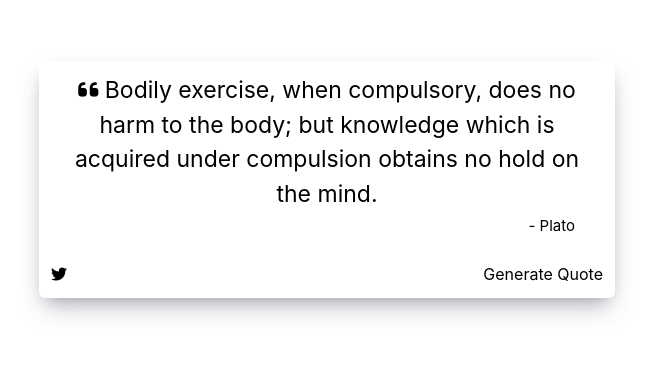
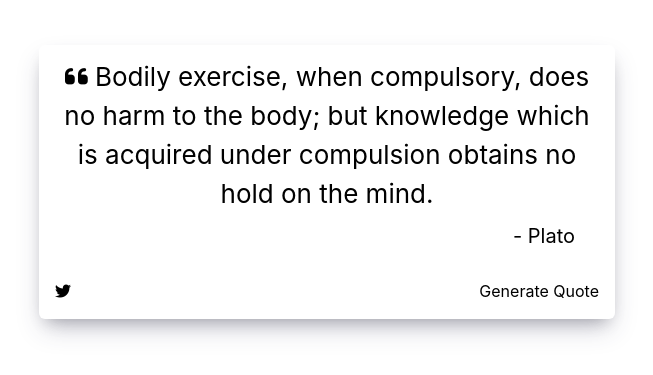
Before and after one commit to alanbacay02/random-quote-machine, a React (Create React App) app: page / in a window 1280 px wide. Shown: the part 147-522 px from the top of the page, without its empty margins (313-966 px from the left). Built offline with nearby package versions, Linux system fonts and the light colour scheme.

Commit message:
Tailwind CSS update. App should be fully responsive.

```diff
--- a/src/App.js
+++ b/src/App.js
@@ -6,15 +6,15 @@ import { useState, useEffect } from 'react';
 function QuoteBox( {handleNewQuoteClick, currentQuote} ) {
 	// Returns a child element `QuoteDisplay` with props `quote`, and three button elements.
 	return (
-		<div className="p-4 mt-48">
-			<div id="quote-box" className="flex flex-col w-sm max-w-xl rounded-md mx-auto text-center">
+		<div className="p-4 mt-48 lg:mt-44">
+			<div id="quote-box" className="flex flex-col max-w-xl rounded-md mx-auto text-center">
 				<div id="quote" className="flex flex-row justify-center px-5 pt-3 pb-1 m-0 break-words">
-					<p id="text" className="text-[20px] md:text-[23px] m-0"><i className="fa fa-quote-left"></i> {currentQuote.quote}</p>
+					<p id="text" className="text-[19px] md:text-[23px] xl:text-[26px] m-0"><i className="fa fa-quote-left"></i> {currentQuote.quote}</p>
 				</div>
-				<div className="flex flex-row justify-end pt-0 pr-10 pb-3">
-					<p id="author" className="text-[15px]"> - {currentQuote.author}</p>
+				<div className="flex flex-row justify-end pt-0 pr-10 pb-3 xl:pt-1">
+					<p id="author" className="text-[15px] md:text-[19px] xl:text-[20px]"> - {currentQuote.author}</p>
 				</div>
-				<div className="flex flex-row justify-between py-3 px-3 m-0">
+				<div className="flex flex-row justify-between py-4 px-4 m-0">
 					<a id="tweet-quote" href={`https://twitter.com/intent/tweet?text=${currentQuote.quote + ' - ' + currentQuote.author}`} rel="noreferrer" target="_blank">
 						<i className="fa-brands fa-twitter"></i>
 					</a>
```
